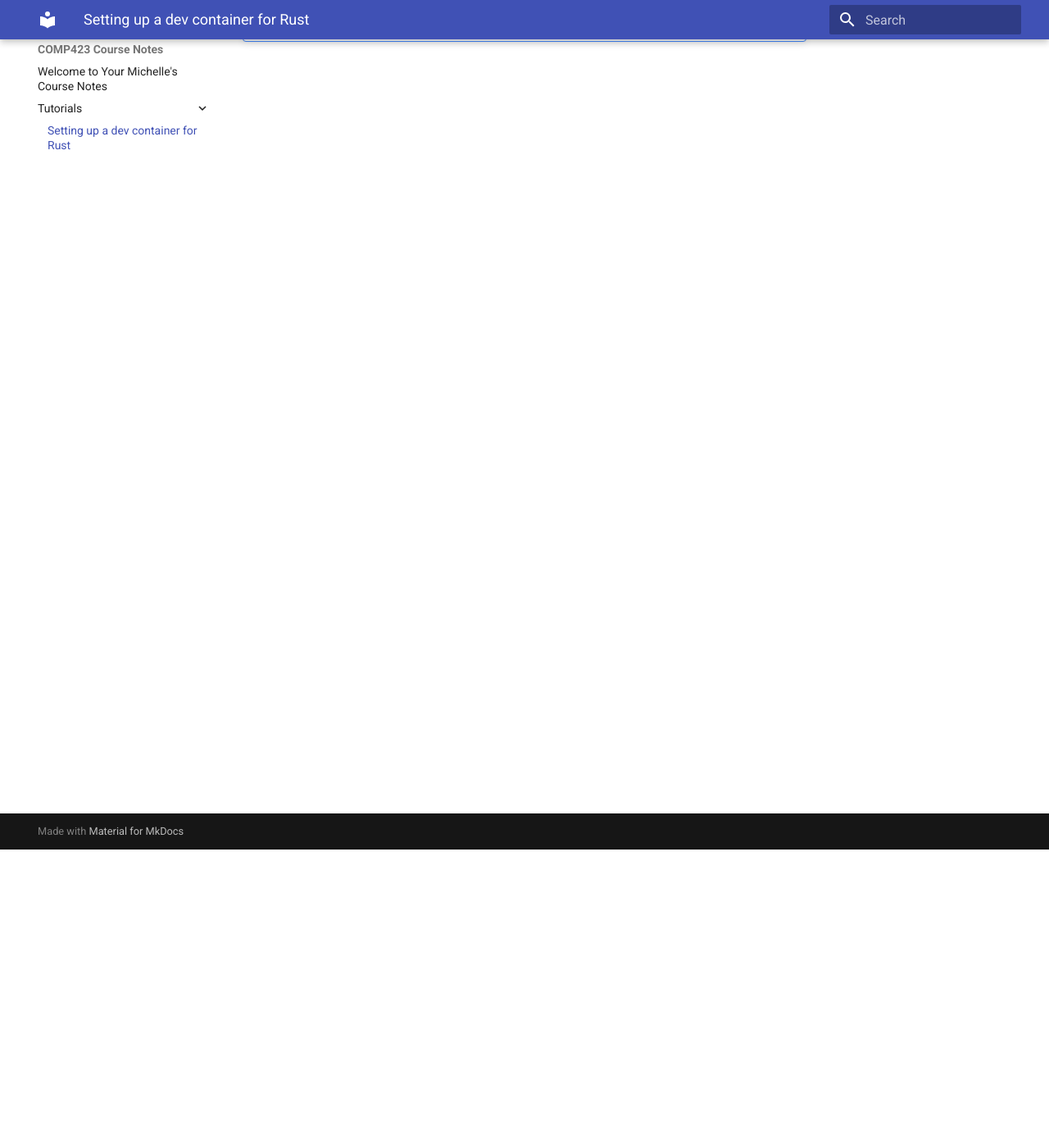
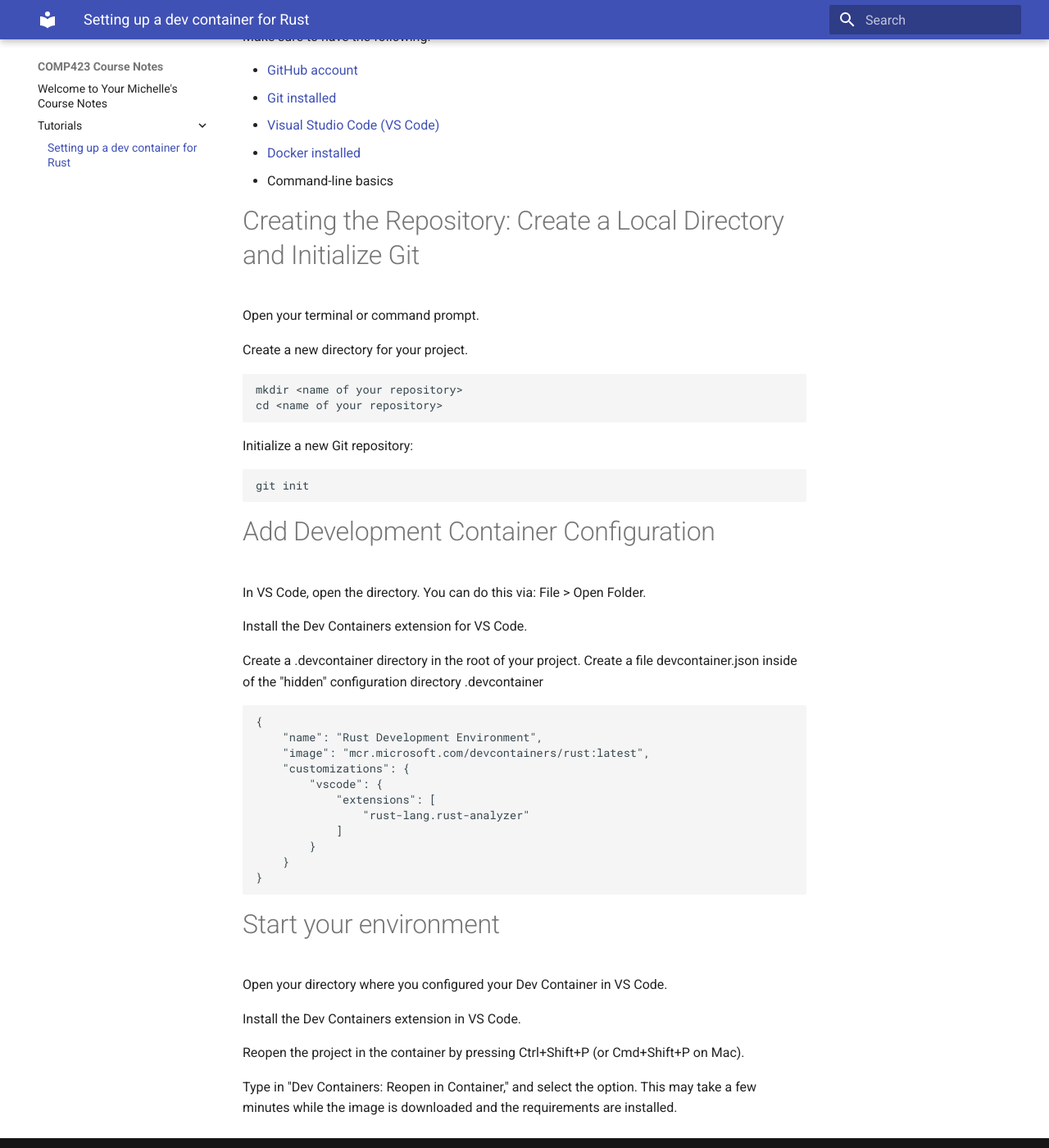
Before and after one commit to meijoo/comp423-course-notes, an MkDocs documentation site: the page built from docs/tutorials/rust-setup.md, in a window 1280 px wide and 1400 px high, scrolled down 364 px. Shown: the whole window at 82% size. Built offline with MkDocs 1.6.1 and Material for MkDocs 9.7.7, drawn with Linux system fonts in a browser that asks for light colours; some of the changed text lies outside the part shown.

Commit message:
Rust tutorial steps 1-3

````diff
--- a/docs/tutorials/rust-setup.md
+++ b/docs/tutorials/rust-setup.md
@@ -2,12 +2,63 @@
 
 * Primary author: [Michelle Jon](https://github.com/meijoo)
 
-* editor in cheif: [Sven Reyes](https://github.com/svenreyes)
+Welcome! In this tutorial, you'll learn how to create a new dev container for Rust. By the end of this guide, you'll set up a Rust development container (dev container) in Visual Studio Code (VS Code).
 
-``` py
-import tensorflow as tf
+# Prerequisites
+
+Make sure to have the following:
+
+* [GitHub account](https://github.com/)
+* [Git installed](https://git-scm.com/book/en/v2/Getting-Started-Installing-Git)
+* [Visual Studio Code (VS Code)](https://code.visualstudio.com/)
+* [Docker installed](https://www.docker.com/products/docker-desktop)
+* Command-line basics
+
+# Creating the Repository: Create a Local Directory and Initialize Git
+
+Open your terminal or command prompt.
+
+Create a new directory for your project.
+
+```
+mkdir <name of your repository>
+cd <name of your repository>
+```
+Initialize a new Git repository:
+
+```
+git init
 ```
 
-!!! note
+# Add Development Container Configuration
 
-    Hey look this is soo cool
+In VS Code, open the directory. You can do this via: File > Open Folder.
+
+Install the Dev Containers extension for VS Code.
+
+Create a .devcontainer directory in the root of your project.
+Create a file devcontainer.json inside of the "hidden" configuration directory .devcontainer
+
+```
+{
+    "name": "Rust Development Environment",
+    "image": "mcr.microsoft.com/devcontainers/rust:latest",
+    "customizations": {
+        "vscode": {
+            "extensions": [
+                "rust-lang.rust-analyzer"
+            ]
+        }
+    }
+}
+```
+
+# Start your environment
+
+Open your directory where you configured your Dev Container in VS Code.
+
+Install the Dev Containers extension in VS Code.
+
+Reopen the project in the container by pressing Ctrl+Shift+P (or Cmd+Shift+P on Mac).
+
+Type in "Dev Containers: Reopen in Container," and select the option. This may take a few minutes while the image is downloaded and the requirements are installed.
````
